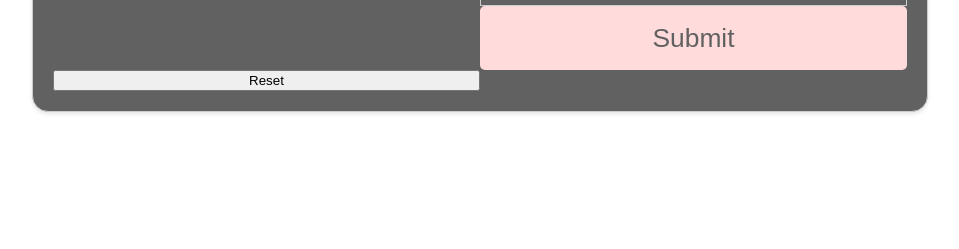
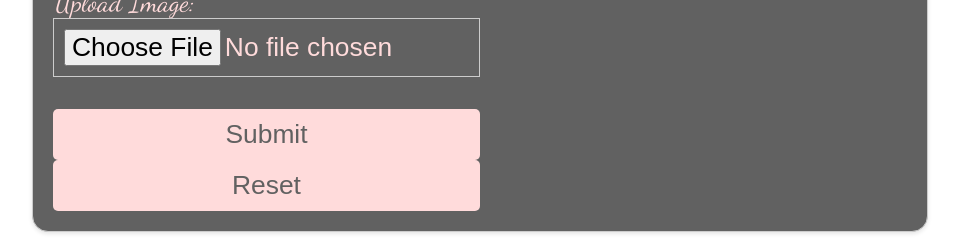
Before and after one commit to caitcan8/discussion8-form, a plain HTML site: page index.html in a window 1280 px wide. Shown: the part 605-854 px from the top of the page, without its empty margins (160-1119 px from the left). Before the commit the page ends 800 px from the top, so only its background shows below. Drawn offline with Linux system fonts and the light colour scheme.

Commit message:
Add files via upload

```diff
--- a/css/style.css
+++ b/css/style.css
@@ -68,3 +68,12 @@
   input[type="submit"]:hover {
    background-color:#FFD1D1;
   }
+  input[type="reset"] {
+    width: 100%;
+    padding: 10px;
+    background-color: var(--pink);
+    color:var(--grey);
+    border: none;
+    border-radius: 5px;
+    cursor: pointer;
+  }
--- a/index.html
+++ b/index.html
@@ -13,10 +13,12 @@
 <body>
   <!-- Implement a skip to main! -->
     <form action="https://formspree.io/f/mqapkdwv" method="post">
+      <fieldset>
         <label for="name">Name:</label>
         <input type="text" id="name" name="name"><br><br>
 <div class="radio">
-        <label>Area of Submission:</label><br>
+        <!-- <label >Area of Submission:</label><br> -->
+        <legend ><h1>Area of Submission:</h1></legend><br>
         <!-- How can the label and button line up and be easily navigatable? -->
   <input type="radio" id="travel" name="interest" value="travel" required tabindex = "0">
   <label for="travel">Travel</label><br>
@@ -34,8 +36,9 @@
         <input type="file" id="image" name="image"><br><br>
 
         <input type="submit" value="Submit">
-
-        <button type="reset">Reset</button>
+      <br>
+        <input type="reset" value="Reset">
+      </fieldset>
       </form>
 </body>
 </html>
```
